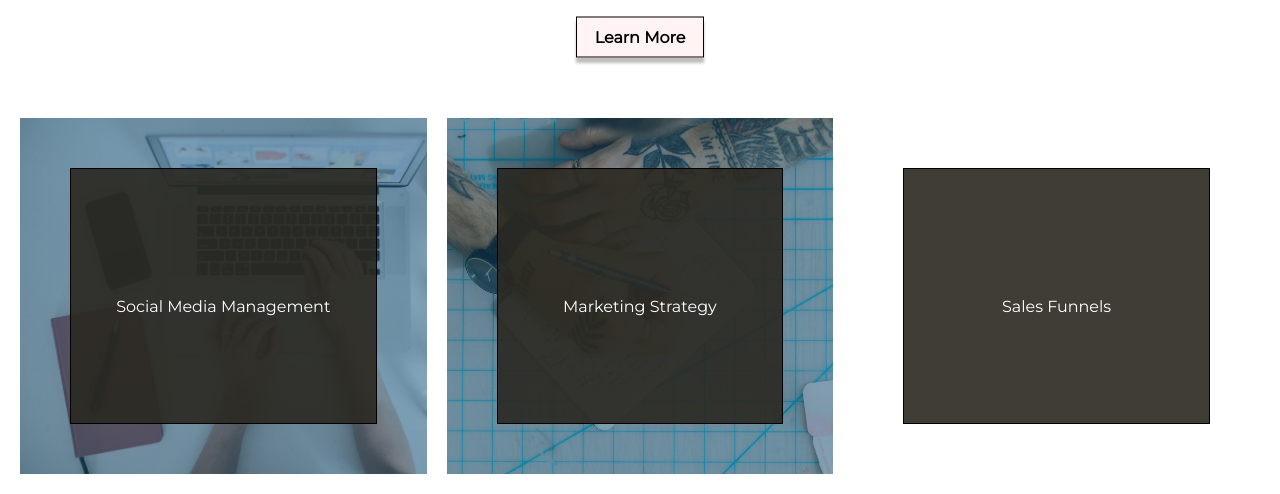
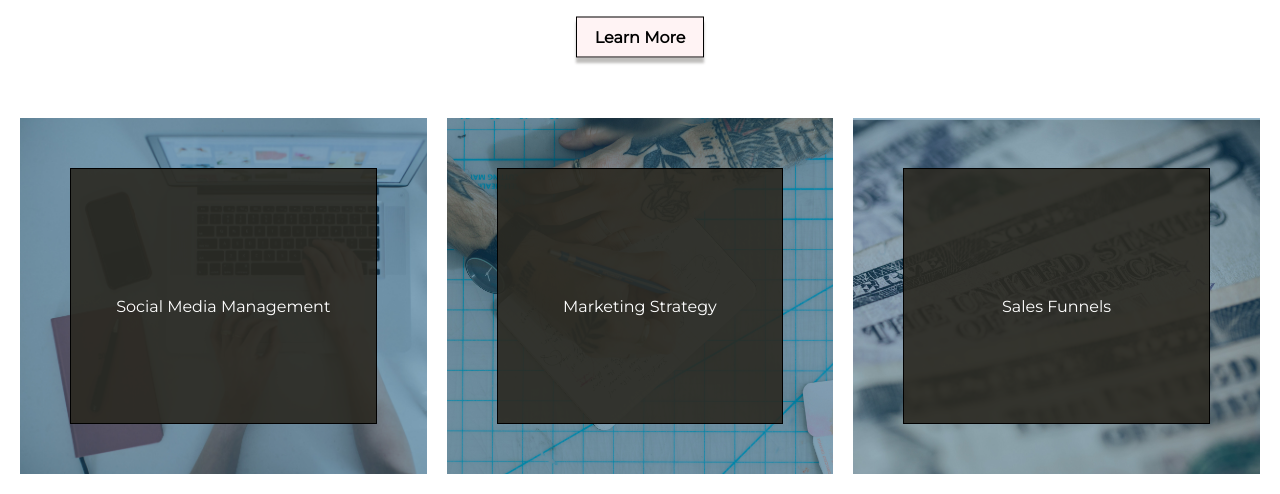
Before and after one commit to sidehustlelife/sidehustlelife.github.io, a plain HTML site: page index.html in a window 1280 px wide. Shown: the part 821-1315 px from the top of the page. Drawn offline with Linux system fonts and the light colour scheme; files whose address does not match are found by name; a web font is replaced by a local one.

Commit message:
Update test.css

```diff
--- a/css/test.css
+++ b/css/test.css
@@ -164,7 +164,7 @@ li a:hover {
 /* NOTE: Column 4 */
 .col-4 {
 
-  background-image: url("sidehustlelife.github.io/images/funnel.jpg");
+  background-image: url("https://sidehustlelife.github.io/images/funnel.jpg");
   background-size: cover;
   border-top: 20px solid white;
   border-bottom: 20px solid white;
```
